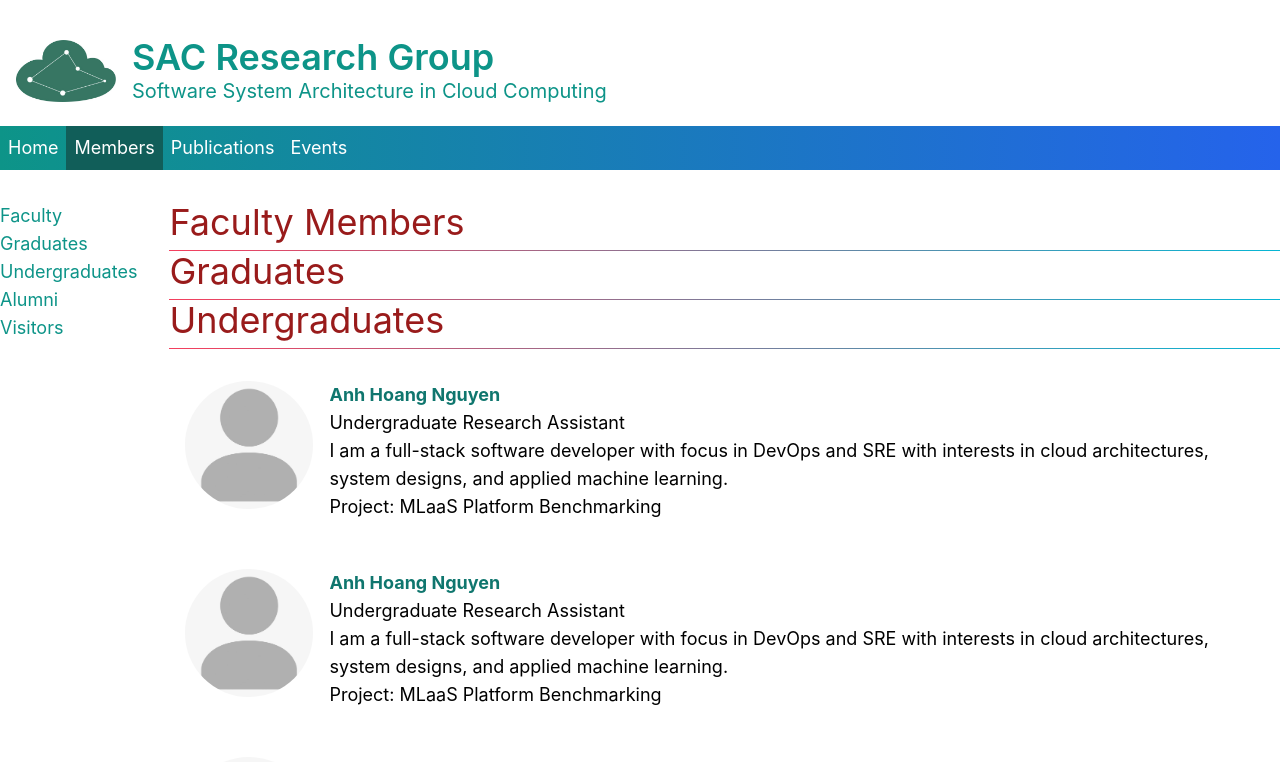
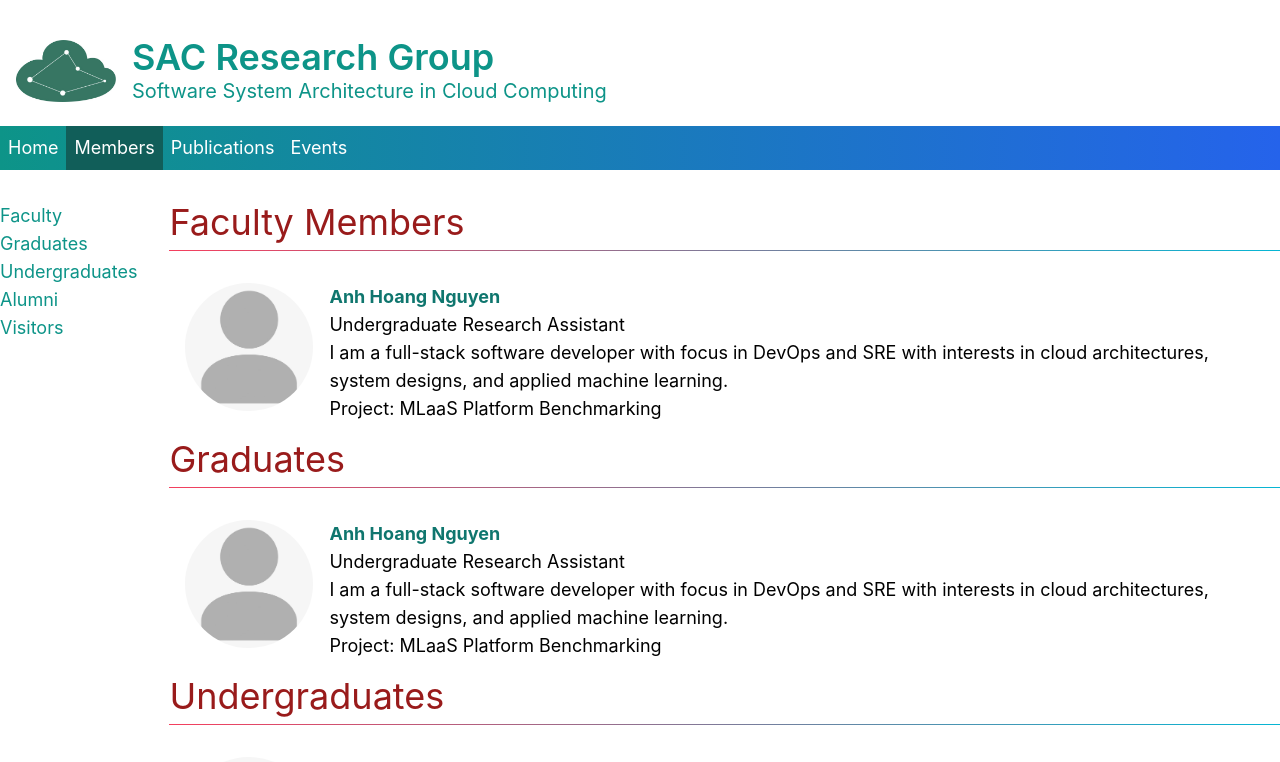
Before and after one commit to sac-research/homepage, a Next.js app: page /members in a window 1280 px wide. Shown: the top 762 px of the page. Built offline with nearby package versions, Linux system fonts and the light colour scheme.

Commit message:
modified data/members.js

```diff
--- a/data/members.js
+++ b/data/members.js
@@ -56,7 +56,20 @@ export const members = [
         "https://linkedin.com/in/aaanh",
         "https://hoanganh.dev",
         "",
-        "undergraduate"
+        "alumni"
+    ),
+    createMember(
+        "",
+        "Anh",
+        "Hoang",
+        "Nguyen",
+        "Undergraduate Research Assistant",
+        "I am a full-stack software developer with focus in DevOps and SRE with interests in cloud architectures, system designs, and applied machine learning.",
+        "MLaaS Platform Benchmarking",
+        "https://linkedin.com/in/aaanh",
+        "https://hoanganh.dev",
+        "",
+        "graduate"
     ),
     createMember(
         "",
@@ -82,7 +95,7 @@ export const members = [
         "https://linkedin.com/in/aaanh",
         "https://hoanganh.dev",
         "",
-        "undergraduate"
+        "faculty"
     ),
     createMember(
         "",
@@ -95,7 +108,7 @@ export const members = [
         "https://linkedin.com/in/aaanh",
         "https://hoanganh.dev",
         "",
-        "undergraduate"
+        "visitor"
     ),
 ];
 
```
